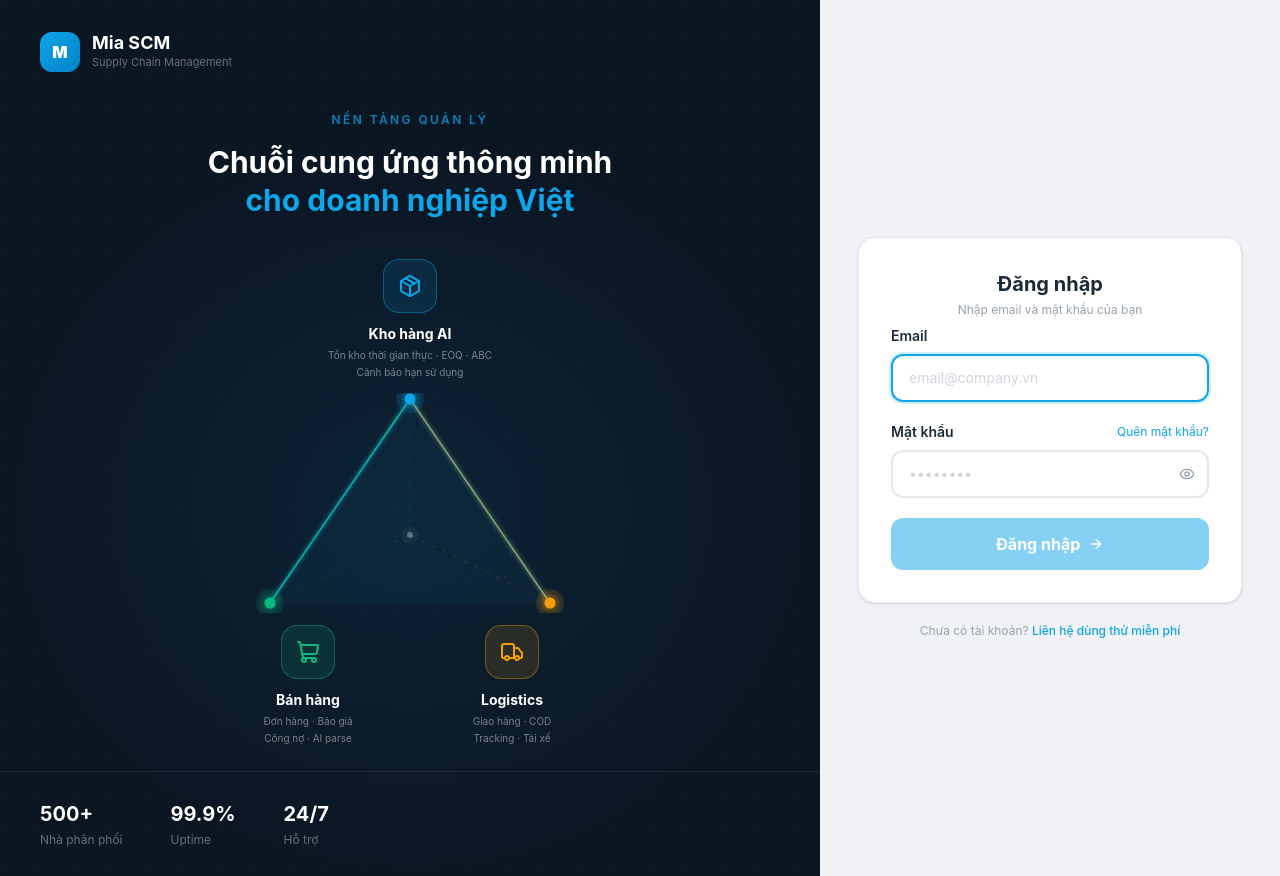
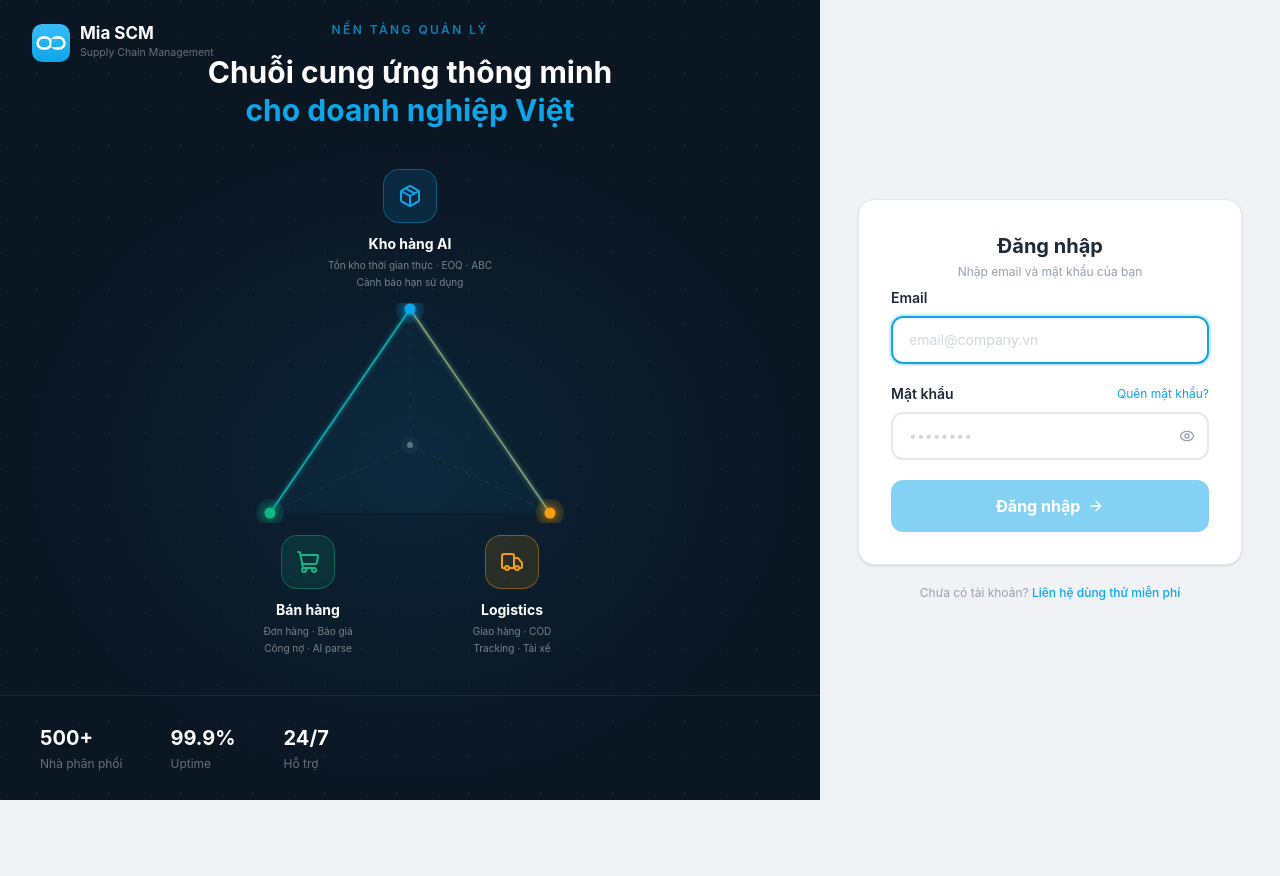
Before and after one commit to lucy080821/mia-scm, a Next.js app: page /login in a window 1280 px wide. After the commit the page ends 800 px from the top, so only its background shows below. Built offline with nearby package versions, Linux system fonts and the light colour scheme; no server answers.

Commit message:
fix: restore logo with absolute position + explicit favicon in metadata

```diff
--- a/app/(auth)/login/page.tsx
+++ b/app/(auth)/login/page.tsx
@@ -71,13 +71,13 @@ export default function LoginPage() {
           background: 'radial-gradient(ellipse 70% 60% at 50% 58%, rgba(14,165,233,0.09) 0%, transparent 70%)',
         }} />
 
-        {/* Logo */}
-        <div className="relative z-10 flex items-center gap-3 px-10 py-8">
-          <div className="flex items-center justify-center font-black text-white text-base rounded-xl"
-            style={{ width: 40, height: 40, background: 'linear-gradient(135deg,#0ea5e9,#0284c7)', flexShrink: 0 }}>M</div>
+        {/* Logo — absolute để luôn hiện góc trên trái */}
+        <div style={{ position: 'absolute', top: 24, left: 32, zIndex: 20, display: 'flex', alignItems: 'center', gap: 10 }}>
+          {/* eslint-disable-next-line @next/next/no-img-element */}
+          <img src="/logo.svg" alt="Mia SCM" style={{ width: 38, height: 38, borderRadius: 10 }} />
           <div>
-            <p className="text-white font-bold text-lg leading-none">Mia SCM</p>
-            <p style={{ fontSize: 11, color: 'rgba(255,255,255,0.38)', marginTop: 2 }}>Supply Chain Management</p>
+            <p style={{ color: '#fff', fontWeight: 700, fontSize: 17, lineHeight: 1 }}>Mia SCM</p>
+            <p style={{ color: 'rgba(255,255,255,0.38)', fontSize: 10.5, marginTop: 3 }}>Supply Chain Management</p>
           </div>
         </div>
 
--- a/app/layout.tsx
+++ b/app/layout.tsx
@@ -6,6 +6,11 @@ export const metadata: Metadata = {
   title: 'Mia SCM',
   description: 'Hệ thống quản lý chuỗi cung ứng thông minh cho nhà phân phối FMCG tại Việt Nam',
   manifest: '/manifest.webmanifest',
+  icons: {
+    icon: [{ url: '/logo.svg', type: 'image/svg+xml' }],
+    shortcut: '/logo.svg',
+    apple: '/logo.svg',
+  },
   appleWebApp: {
     capable: true,
     statusBarStyle: 'default',
```
